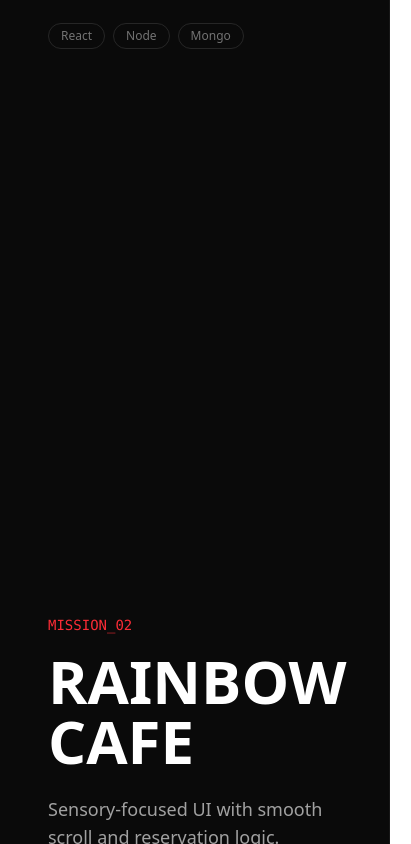
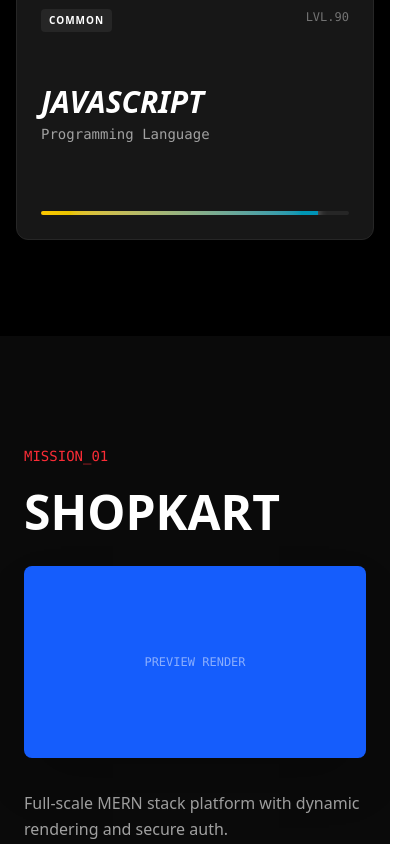
Before and after one commit to Bhakat-Aditya/AdityaBhakat, a React (Vite) app: page / in a window 390 px wide. Shown: the part 3560-4404 px from the top of the page, 411 px wide, since content can reach past the window. Built offline with nearby package versions, Linux system fonts and the light colour scheme.

Commit message:
few responsive changes

```diff
--- a/src/pages/Hero.jsx
+++ b/src/pages/Hero.jsx
@@ -52,10 +52,13 @@ const Hero = () => {
         "-=0.5",
       );
 
-      // 5. Mouse Movement Parallax (Interactive)
+      // 5. Mouse Movement Parallax (Desktop Only Check)
       const handleMouseMove = (e) => {
+        // FIX: Only run on desktop to save mobile performance
+        if (window.innerWidth < 768) return;
+
         const { clientX, clientY } = e;
-        const xPos = (clientX / window.innerWidth - 0.5) * 20; // Range -10 to 10
+        const xPos = (clientX / window.innerWidth - 0.5) * 20;
         const yPos = (clientY / window.innerHeight - 0.5) * 20;
 
         gsap.to(".hero-content", {
--- a/src/pages/Skills.jsx
+++ b/src/pages/Skills.jsx
@@ -54,7 +54,31 @@ const skillSet = [
     type: "Middleware",
     level: 80,
     rarity: "Rare",
+    color: "from-crimson-400 to-gray-600",
+  },
+  {
+    id: 7,
+    name: "HTML",
+    type: "Markup Language",
+    level: 90,
+    rarity: "Common",
     color: "from-gray-400 to-gray-600",
+  },
+  {
+    id: 8,
+    name: "Css",
+    type: "Styling Language",
+    level: 70,
+    rarity: "Common",
+    color: "from-brown-400 to-pink-600",
+  },
+  {
+    id: 9,
+    name: "JavaScript",
+    type: "Programming Language",
+    level: 90,
+    rarity: "Common",
+    color: "from-yellow-400 to-cyan-600",
   },
 ];
 
@@ -69,6 +93,7 @@ const HoloCard = ({ skill }) => {
 
       // Mouse Move - 3D Tilt Calculation
       const handleMouseMove = (e) => {
+        if (window.innerWidth < 768) return;
         const rect = card.getBoundingClientRect();
         const x = e.clientX - rect.left;
         const y = e.clientY - rect.top;
--- a/src/pages/Work.jsx
+++ b/src/pages/Work.jsx
@@ -42,13 +42,16 @@ const Work = () => {
 
   useGSAP(
     () => {
-      // 1. PIN THE MONITOR (Right Side)
+      // 1. PIN THE MONITOR (Desktop Only)
       ScrollTrigger.create({
         trigger: container.current,
         start: "top top",
         end: "bottom bottom",
         pin: rightSection.current,
         scrub: 1,
+        // Only pin if screen is wider than 768px
+        invalidateOnRefresh: true,
+        enabled: window.innerWidth > 768,
       });
 
       // 2. DETECT ACTIVE MISSION
@@ -60,7 +63,7 @@ const Work = () => {
           onToggle: (self) => {
             if (self.isActive) {
               setActiveMission(index);
-              // Glitch Effect on change
+              // Glitch Effect
               gsap.fromTo(
                 ".monitor-screen",
                 { filter: "brightness(2)", scale: 0.98 },
@@ -85,22 +88,36 @@ const Work = () => {
           <div
             key={index}
             id={`mission-${index}`}
-            className="h-screen flex flex-col justify-center px-12 border-r border-neutral-900"
+            className="min-h-[80vh] md:h-screen flex flex-col justify-center px-6 md:px-12 border-b md:border-b-0 md:border-r border-neutral-900 py-12 md:py-0"
           >
             <h3 className="text-red-500 font-mono text-sm mb-4">
               MISSION_{mission.id}
             </h3>
-            <h2 className="text-6xl font-black uppercase mb-6">
+            <h2 className="text-5xl md:text-6xl font-black uppercase mb-6 leading-tight">
               {mission.title}
             </h2>
-            <p className="text-neutral-400 text-lg mb-8 max-w-md">
+
+            {/* --- MOBILE ONLY PREVIEW --- */}
+            {/* This ensures mobile users see the visual/color too */}
+            <div
+              className={`block md:hidden w-full aspect-video rounded-lg mb-8 ${mission.color} relative overflow-hidden shadow-2xl`}
+            >
+              <div className="absolute inset-0 flex items-center justify-center">
+                <span className="font-mono text-xs text-white/50">
+                  PREVIEW RENDER
+                </span>
+              </div>
+            </div>
+
+            <p className="text-neutral-400 text-base md:text-lg mb-8 max-w-md leading-relaxed">
               {mission.description}
             </p>
-            <div className="flex gap-2">
+
+            <div className="flex flex-wrap gap-2">
               {mission.stack.map((tech) => (
                 <span
                   key={tech}
-                  className="px-3 py-1 border border-neutral-800 rounded-full text-xs text-neutral-500"
+                  className="px-3 py-1 border border-neutral-800 rounded-full text-xs text-neutral-500 font-mono uppercase"
                 >
                   {tech}
                 </span>
@@ -110,13 +127,12 @@ const Work = () => {
         ))}
       </div>
 
-      {/* RIGHT: PINNED MONITOR */}
+      {/* RIGHT: PINNED MONITOR (Hidden on Mobile) */}
       <div
         ref={rightSection}
         className="hidden md:flex w-1/2 h-screen justify-center items-center bg-black/20 backdrop-blur-sm sticky top-0"
       >
         <div className="w-[80%] aspect-video bg-neutral-900 rounded-xl border border-neutral-800 p-2 relative overflow-hidden">
-          {/* Screen Content */}
           <div
             className={`monitor-screen w-full h-full rounded bg-neutral-800 relative overflow-hidden transition-colors duration-500 ${missions[activeMission].color}`}
           >
@@ -125,7 +141,6 @@ const Work = () => {
                 {missions[activeMission].title}
               </h1>
             </div>
-            {/* Scanlines */}
             <div className="absolute inset-0 bg-[linear-gradient(transparent_50%,rgba(0,0,0,0.5)_50%)] bg-[size:100%_4px] opacity-30 pointer-events-none"></div>
           </div>
         </div>
```
